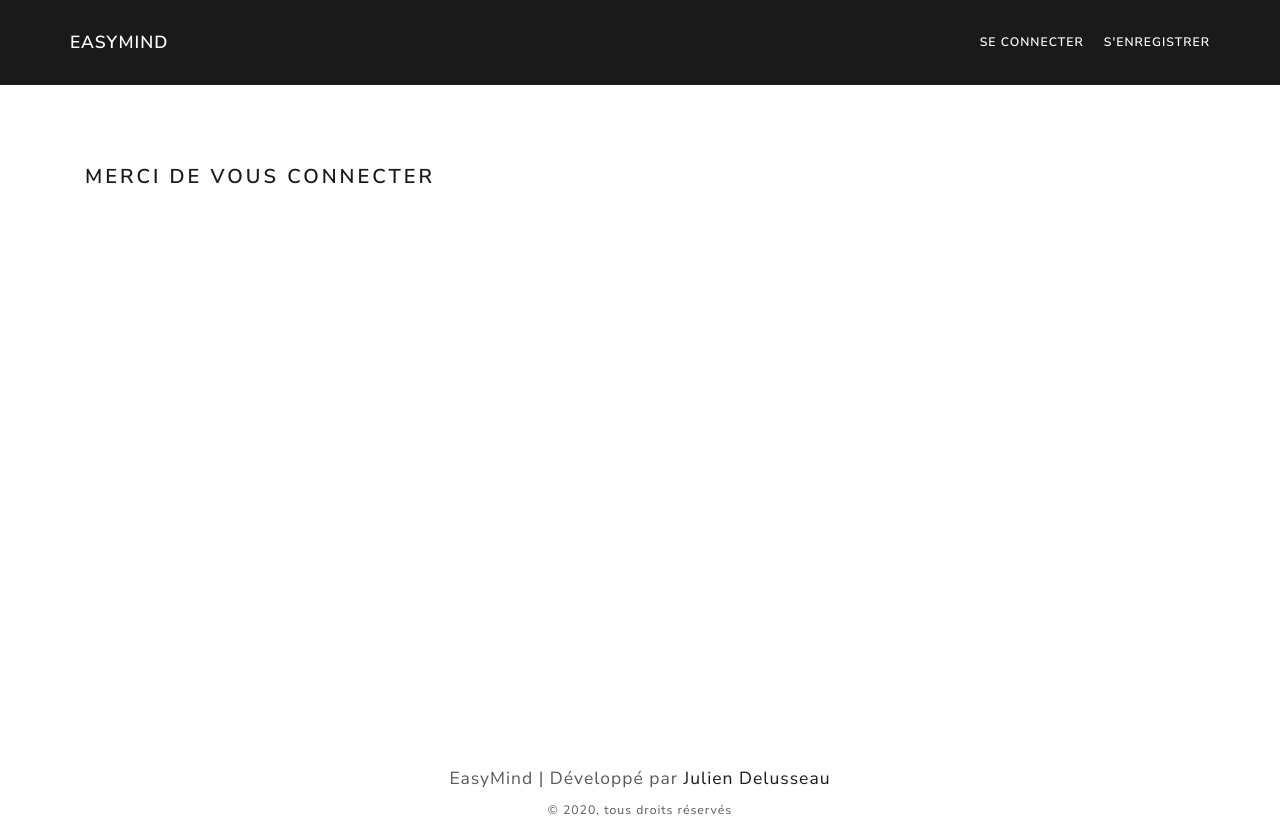
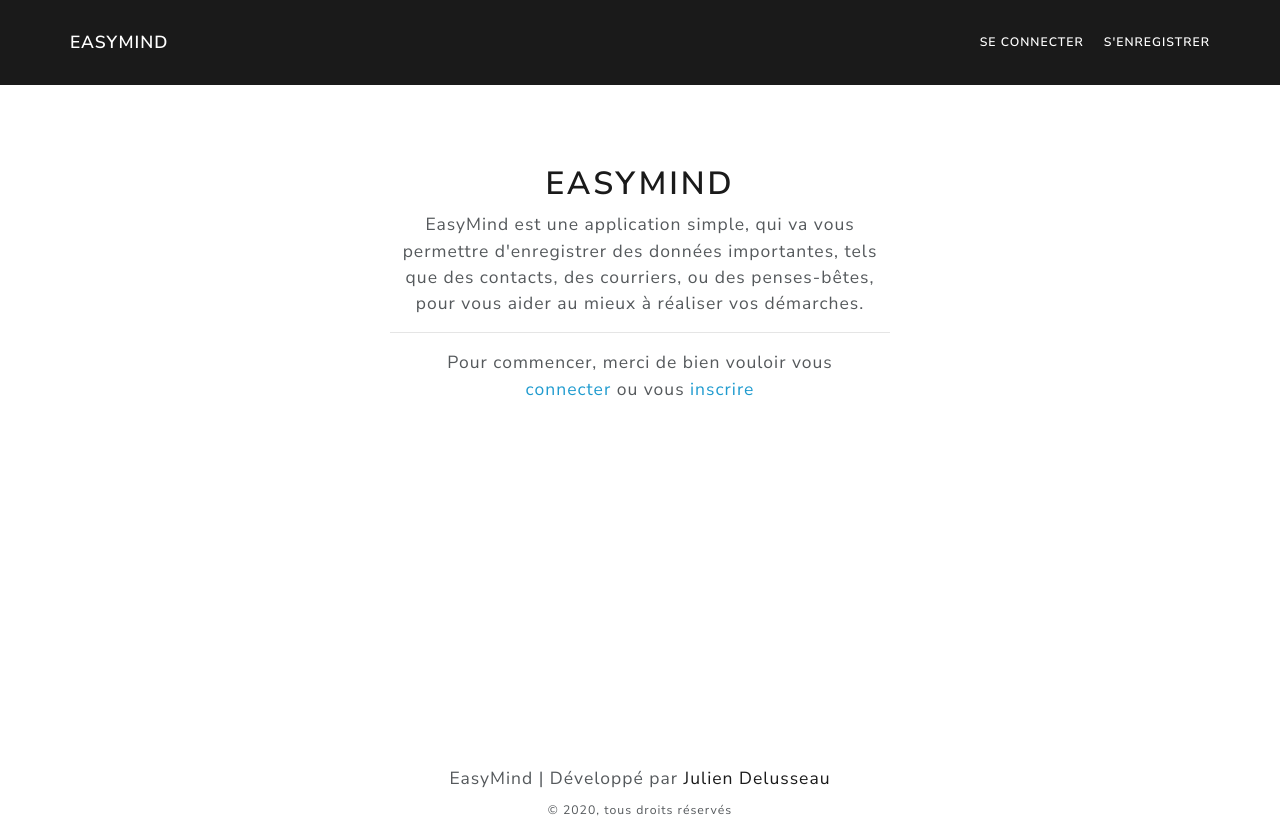
Before and after one commit to Djuls69/easymind, a React (Create React App) app: page / in a window 1280 px wide. Built offline with nearby package versions, Linux system fonts and the light colour scheme; no server answers.

Commit message:
Added a landing text

```diff
--- a/src/App.css
+++ b/src/App.css
@@ -1,6 +1,12 @@
 section {
   margin-top: 80px;
   min-height: 75vh;
+}
+
+.landing-content {
+  max-width: 500px;
+  text-align: center;
+  margin: 0 auto;
 }
 
 .form-container h2 {
--- a/src/Pages/home/Home.js
+++ b/src/Pages/home/Home.js
@@ -1,4 +1,5 @@
 import React from 'react'
+import { Link } from 'react-router-dom'
 import { Col, Container, Row } from 'react-bootstrap'
 import { connect } from 'react-redux'
 import Contacts from '../../components/contacts/Contacts'
@@ -11,7 +12,27 @@ const Home = ({ user, category }) => {
     return (
       <section>
         <Container>
-          <h4>Merci de vous connecter</h4>
+          <div className='landing-content'>
+            <h1>EasyMind</h1>
+            <p className='lead'>
+              EasyMind est une application simple, qui va vous permettre
+              d'enregistrer des données importantes, tels que des contacts, des
+              courriers, ou des penses-bêtes, pour vous aider au mieux à
+              réaliser vos démarches.
+            </p>
+            <hr />
+            <p className='lead'>
+              Pour commencer, merci de bien vouloir vous
+              <br />
+              <Link style={{ color: '#1f9bcf' }} to='/login'>
+                connecter
+              </Link>{' '}
+              ou vous{' '}
+              <Link style={{ color: '#1f9bcf' }} to='/register'>
+                inscrire
+              </Link>
+            </p>
+          </div>
         </Container>
       </section>
     )
--- a/src/components/header/Header.js
+++ b/src/components/header/Header.js
@@ -7,11 +7,7 @@ import './Header.css'
 
 const Header = ({ user, logoutUser, history }) => {
   return (
-    <Navbar
-      style={{ overflow: 'hidden', width: '100vw' }}
-      bg='primary'
-      variant='dark'
-    >
+    <Navbar style={{ maxWidth: '100vw' }} bg='primary' variant='dark'>
       <Container>
         <Navbar.Brand as={Link} to='/'>
           EasyMind
```
